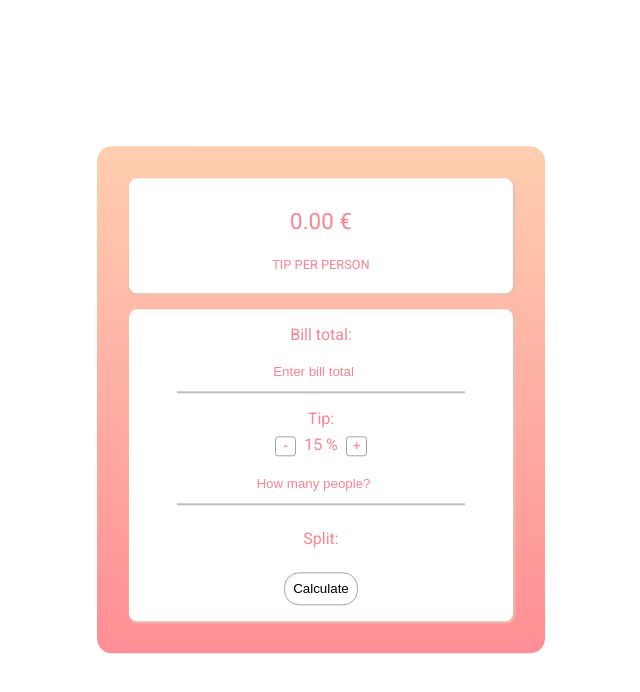
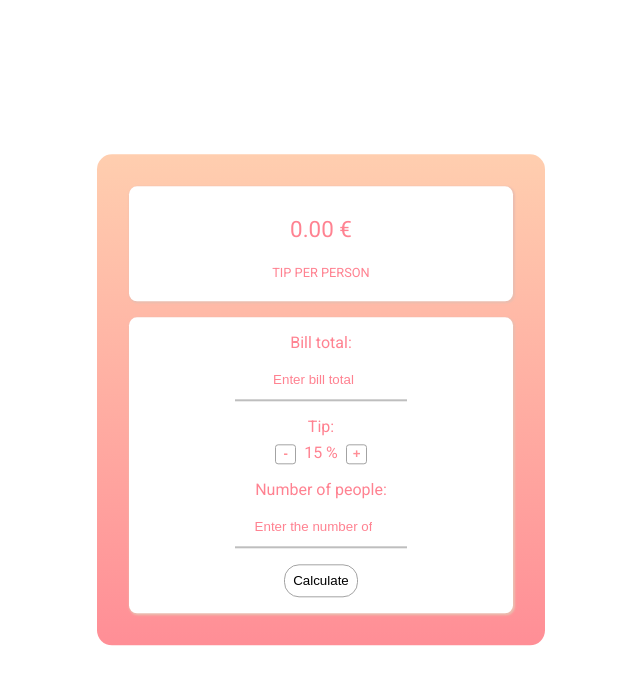
Before and after one commit to JenniLehtonen/Tip-calculator, a plain HTML site: page index.html in a window 1280 px wide. Shown: the whole page, without its empty margins (319-959 px from the left). Drawn offline with Linux system fonts and the light colour scheme.

Commit message:
Delete slider codes and edit css

```diff
--- a/calculator.js
+++ b/calculator.js
@@ -13,11 +13,3 @@ var tipProcent = 15;
     var fixedTip = tip.toFixed(2);
     document.getElementById('totalTip').innerHTML = fixedTip + " €";
   }
-
-  var slider = document.getElementById("people"); //range slider
-  var output = document.getElementById("split");
-  output.innerHTML = slider.value;
-
-  slider.oninput = function() {
-    output.innerHTML = this.value;
-  }
--- a/css.css
+++ b/css.css
@@ -67,6 +67,7 @@ form{
 }
 .plusMinusButtons{
     margin-top: 0.5rem;
+    margin-bottom: 1rem;
     border-radius: 15%;
     background-color:white;
     color: #FF8E96;
@@ -83,7 +84,7 @@ form{
 input[type=number] {
     text-align: center;
     background-color: transparent;
-    width: 75%;
+    width: 45%;
     padding: 12px 20px;
     margin: 8px 0;
     box-sizing: border-box;
--- a/index.html
+++ b/index.html
@@ -19,8 +19,8 @@
       <input type="number" id="bill" name="bill" placeholder="Enter bill total"><br>
       <label>Tip:</label><br>
       <button type="button" class="plusMinusButtons" onclick="tipMinus()">-</button><span id="tip">15 %</span><button type="button" class="plusMinusButtons" onclick="tipPlus()">+</button><br>
-      <input type="number" id="people" placeholder="How many people?"><br>
-      <p>Split: <span id="split"></span></p>
+      <label for="people">Number of people:</label><br>
+      <input type="number" id="people" placeholder="Enter the number of people"><br>
       <button type="button" id="calculateButton" onclick="calculateTip(bill.value, people.value)">Calculate</button>
     </form>
   </div>
```
